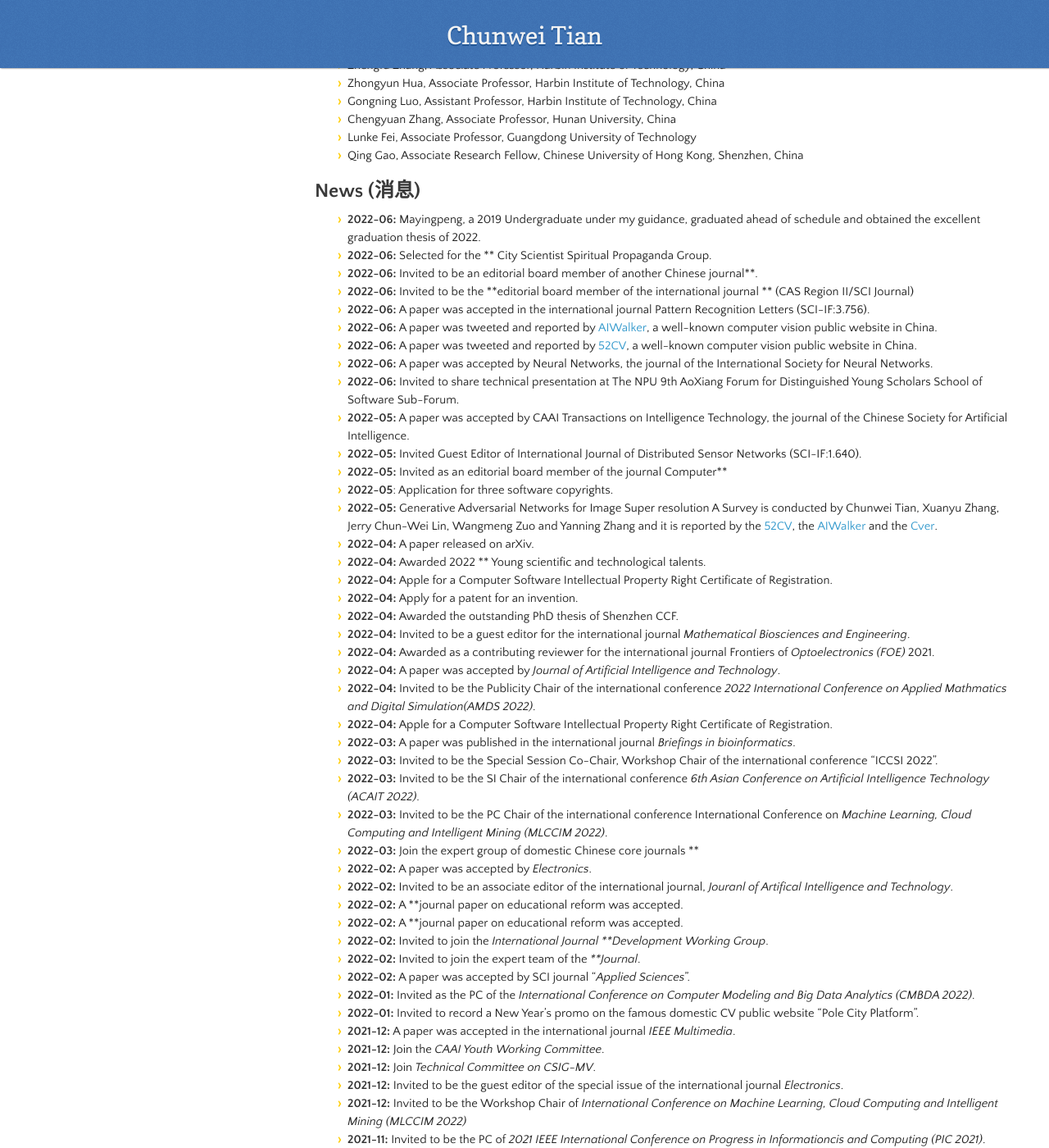
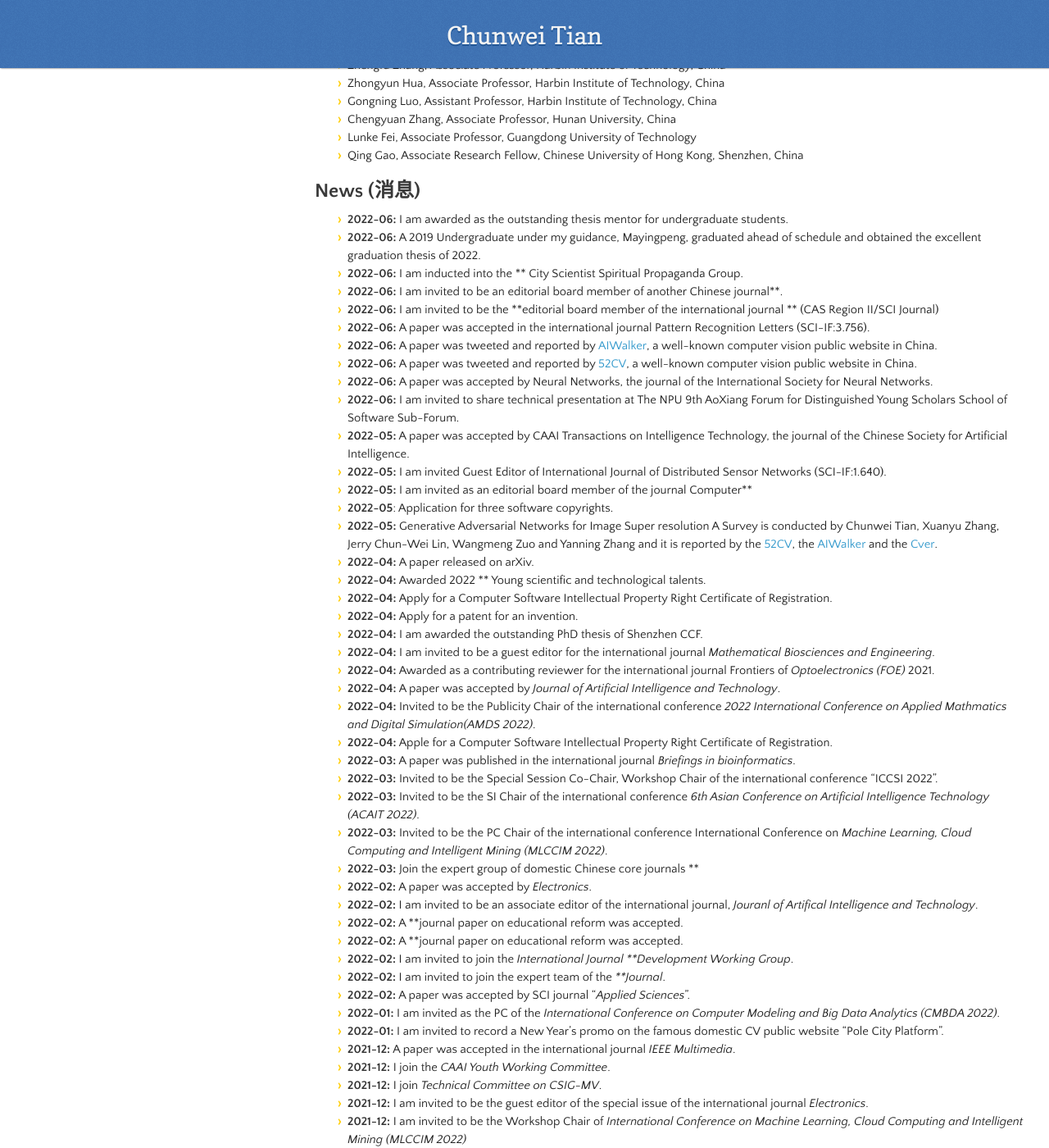
Before and after one commit to hellloxiaotian/hellloxiaotian.github.io, a Jekyll site: the page built from index.md, in a window 1280 px wide and 1400 px high, scrolled down 2280 px. Shown: the whole window at 82% size. Built offline with Jekyll 4.4.1, drawn with Linux system fonts in a browser that asks for light colours; nearby versions of some CDN libraries; our own code applies the rules of GitHub Pages for plain Markdown files; the repository's description, which GitHub fills in, is left out; some of the changed text lies outside the part shown.

Commit message:
Add files via upload

```diff
--- a/index.md
+++ b/index.md
@@ -72,26 +72,27 @@ Major Research Project:  Noise Tolerance Computing and Flexible Low-Level Vision
 
 ## News (消息)
 
-- **2022-06:** Mayingpeng, a 2019 Undergraduate under my guidance, graduated ahead of schedule and obtained the excellent graduation thesis of 2022.
-- **2022-06:** Selected for the ** City Scientist Spiritual Propaganda Group.
-- **2022-06:** Invited to be an editorial board member of another Chinese journal**.
-- **2022-06:** Invited to be the **editorial board member of the international journal \*\* (CAS Region II/SCI Journal)
+- **2022-06:** I am awarded as the outstanding thesis mentor for undergraduate students.
+- **2022-06:** A 2019 Undergraduate under my guidance, Mayingpeng, graduated ahead of schedule and obtained the excellent graduation thesis of 2022.
+- **2022-06:** I am inducted into the ** City Scientist Spiritual Propaganda Group.
+- **2022-06:** I am invited to be an editorial board member of another Chinese journal**.
+- **2022-06:** I am invited to be the **editorial board member of the international journal \*\* (CAS Region II/SCI Journal)
 - **2022-06:** A paper was accepted in the international journal Pattern Recognition Letters (SCI-IF:3.756).
 - **2022-06:** A paper was tweeted and reported by [AIWalker](https://mp.weixin.qq.com/s/pinf8xr_Ha_jhrpP-56XoA), a well-known computer vision public website in China.
 - **2022-06:** A paper was tweeted and reported by  [52CV](https://mp.weixin.qq.com/s/VLH57qUJLYgA8FvDdBccZQ), a well-known computer vision public website in China.
 - **2022-06:** A paper was accepted by Neural Networks, the journal of the International Society for Neural Networks.
-- **2022-06:** Invited to share technical presentation at The NPU 9th AoXiang Forum for Distinguished Young Scholars School of Software Sub-Forum.
+- **2022-06:** I am invited to share technical presentation at The NPU 9th AoXiang Forum for Distinguished Young Scholars School of Software Sub-Forum.
 - **2022-05:** A paper was accepted by CAAI Transactions on Intelligence Technology, the journal of the Chinese Society for Artificial Intelligence.
-- **2022-05:** Invited Guest Editor of International Journal of Distributed Sensor Networks (SCI-IF:1.640).
-- **2022-05:** Invited as an editorial board member of the journal Computer**
+- **2022-05:** I am invited Guest Editor of International Journal of Distributed Sensor Networks (SCI-IF:1.640).
+- **2022-05:** I am invited as an editorial board member of the journal Computer**
 - **2022-05**: Application for three software copyrights.
 - **2022-05:** Generative Adversarial Networks for Image Super resolution A Survey is conducted by Chunwei Tian, Xuanyu Zhang, Jerry Chun-Wei Lin, Wangmeng Zuo and Yanning Zhang and it is reported by the [52CV](https://mp.weixin.qq.com/s/VLH57qUJLYgA8FvDdBccZQ), the [AIWalker](https://mp.weixin.qq.com/s/pinf8xr_Ha_jhrpP-56XoA) and the [Cver](https://arxiv.53yu.com/abs/2204.13620).
 - **2022-04:** A paper released on arXiv.
 - **2022-04:** Awarded 2022 ** Young scientific and technological talents.
-- **2022-04:** Apple for a Computer Software Intellectual Property Right Certificate of Registration.
+- **2022-04:** Apply for a Computer Software Intellectual Property Right Certificate of Registration.
 - **2022-04:** Apply for a patent for an invention.
-- **2022-04:** Awarded the outstanding PhD thesis of Shenzhen CCF.
-- **2022-04:** Invited to be a guest editor for the international journal *Mathematical Biosciences and Engineering*.
+- **2022-04:** I am awarded the outstanding PhD thesis of Shenzhen CCF.
+- **2022-04:** I am invited to be a guest editor for the international journal *Mathematical Biosciences and Engineering*.
 - **2022-04:** Awarded as a contributing reviewer for the international journal Frontiers of *Optoelectronics (FOE)* 2021.
 - **2022-04:** A paper was accepted by *Journal of Artificial Intelligence and Technology*.
 - **2022-04:** Invited to be the Publicity Chair of the international conference *2022 International Conference on Applied Mathmatics and Digital Simulation(AMDS 2022)*.
@@ -102,21 +103,21 @@ Major Research Project:  Noise Tolerance Computing and Flexible Low-Level Vision
 - **2022-03:** Invited to be the PC Chair of the international conference International Conference on *Machine Learning, Cloud Computing and Intelligent Mining (MLCCIM 2022)*.
 - **2022-03:** Join the expert group of domestic Chinese core journals **
 - **2022-02:** A paper was accepted by *Electronics*.
-- **2022-02:** Invited to be an associate editor of the international journal, *Jouranl of Artifical Intelligence and Technology*.
+- **2022-02:** I am invited to be an associate editor of the international journal, *Jouranl of Artifical Intelligence and Technology*.
 - **2022-02:** A **journal paper on educational reform was accepted.
 - **2022-02:** A **journal paper on educational reform was accepted.
-- **2022-02:** Invited to join the *International Journal **Development Working Group*.
-- **2022-02:** Invited to join the expert team of the ***Journal*.
+- **2022-02:** I am invited to join the *International Journal **Development Working Group*.
+- **2022-02:** I am invited to join the expert team of the ***Journal*.
 - **2022-02:** A paper was accepted by SCI journal "*Applied Sciences*".
-- **2022-01:** Invited as the PC of the *International Conference on Computer Modeling and Big Data Analytics (CMBDA 2022)*.
-- **2022-01:** Invited to record a New Year's promo on the famous domestic CV public website "Pole City Platform".
+- **2022-01:** I am invited as the PC of the *International Conference on Computer Modeling and Big Data Analytics (CMBDA 2022)*.
+- **2022-01:** I am invited to record a New Year's promo on the famous domestic CV public website "Pole City Platform".
 - **2021-12:** A paper was accepted in the international journal *IEEE Multimedia*.
-- **2021-12:** Join the *CAAI Youth Working Committee*.
-- **2021-12:** Join *Technical Committee on CSIG-MV*.
-- **2021-12:** Invited to be the guest editor of the special issue of the international journal *Electronics*.
-- **2021-12:** Invited to be the Workshop Chair of *International Conference on Machine Learning, Cloud Computing and Intelligent Mining (MLCCIM 2022)*
-- **2021-11:** Invited to be the PC of *2021 IEEE International Conference on Progress in Informationcis and Computing (PIC 2021)*.
-- **2021-11:** Invited to give a presentation at the international conference *ICCCBDAI 2021*.
+- **2021-12:** I join the *CAAI Youth Working Committee*.
+- **2021-12:** I join *Technical Committee on CSIG-MV*.
+- **2021-12:** I am invited to be the guest editor of the special issue of the international journal *Electronics*.
+- **2021-12:** I am invited to be the Workshop Chair of *International Conference on Machine Learning, Cloud Computing and Intelligent Mining (MLCCIM 2022)*
+- **2021-11:** I am invited to be the PC of *2021 IEEE International Conference on Progress in Informationcis and Computing (PIC 2021)*.
+- **2021-11:** I am invited to give a presentation at the international conference *ICCCBDAI 2021*.
 - **2021-11:** Two papers were newly selected as ESI highly cited papers.
 - **2021-11:** One paper was selected for Oral paper of ICCBDAI 2021, an international conference.
 - **2021-11:** Two conference papers were accepted by the international conference ICCBDAI 2021.
@@ -132,8 +133,8 @@ Major Research Project:  Noise Tolerance Computing and Flexible Low-Level Vision
 - **2021-09:** I am invited as a technical expert of Shanghai.
 - **2021-09:** Jian Li joins my group.
 - **2021-08:** A journal paper is accepted by *Briefings in Bioinformatics*.
-- **2021-08:** Invited to join a project, Video Super Resolution Benchmark.
-- **2021-08:** Invited to be the associate editor of important international image processing journals, *International Journal of Image and Graphics*.
+- **2021-08:** I am invited to join a project, Video Super Resolution Benchmark.
+- **2021-08:** I am invited to be the associate editor of important international image processing journals, *International Journal of Image and Graphics*.
 - **2021-08:** An invention patent is authorized.
 - **2021-08:** Yingpeng joins my group.
 - **2021-08:** A journal paper is accepted by Briefing in bioinformatics (IF:11.622).
@@ -484,14 +485,6 @@ Graduate Course "Cloud Oriented Big Data Technologies" (Spring)
    <div class="desc">  Hui Zhao, <a href = "https://www.hnu.edu.cn/">Hunan University</a>, China</div>
    <div class="desc_blank_2"> </div>
   </div>
-
-  <div class="img">
-   <img src="picture/Keyan Zhi.jpg" >
-   <div class="desc_blank"> </div>
-   <div class="desc">  Keyan Zhi , <a href = "https://www.nwpu.edu.cn">Northwestern Polytechnical University</a>, China</div>
-   <div class="desc_blank_2"> </div>
-  </div>
-
 </div>
 
 <div class="box">
```
